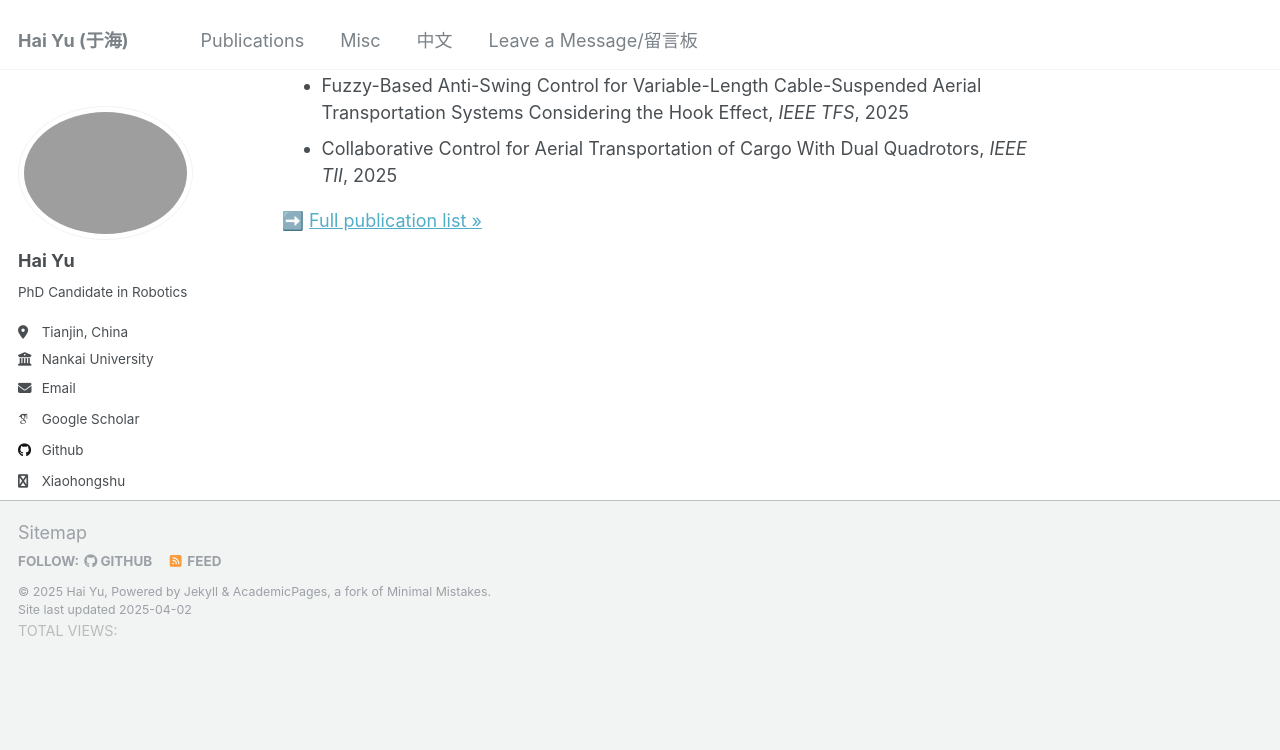
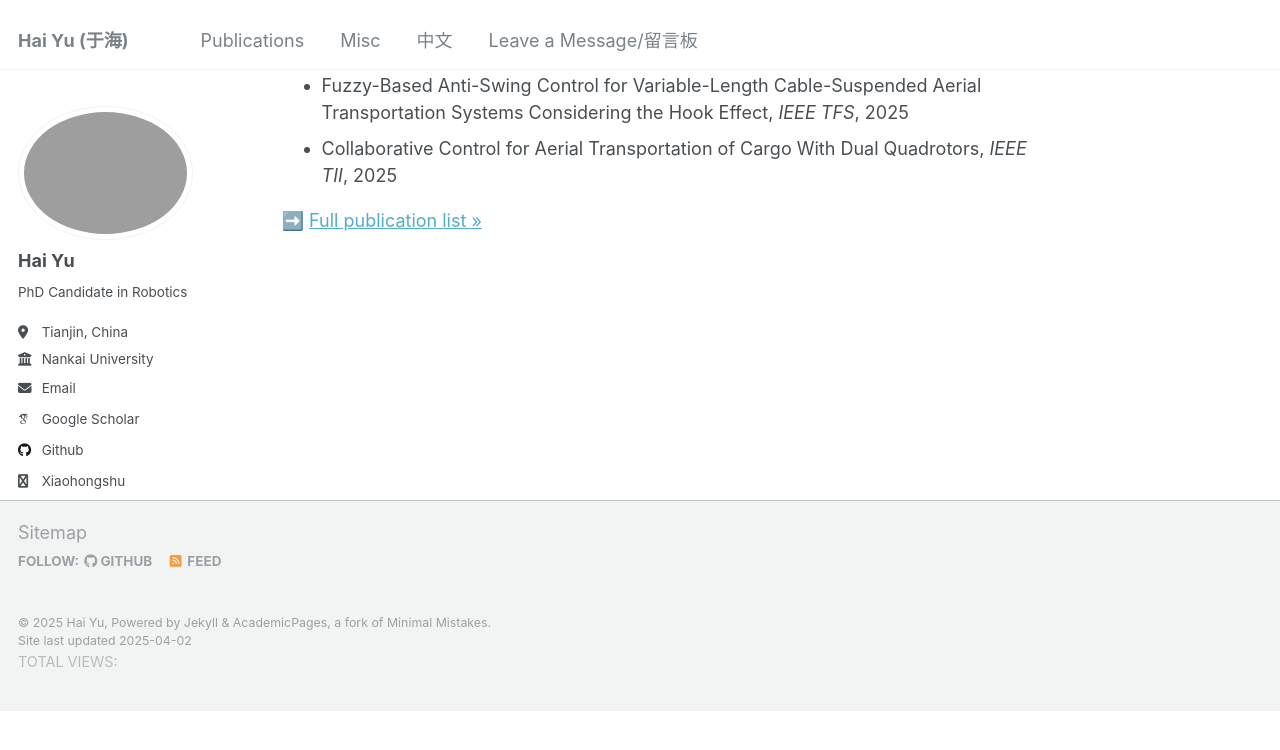
Before and after one commit to wangy1893/wangy1893.github.io, a Jekyll site: the page built from _pages/about.md, in a window 1280 px wide and 900 px high, scrolled down 1851 px. Shown: the top 750 px of the window. Built offline with Jekyll 4.4.1, drawn with Linux system fonts in a browser that asks for light colours; some web fonts are replaced; a script that is not in the unit is left out; comment, search, counter and statistics services are not loaded; after the commit the page ends 2562 px from its top, so only the background shows below that.

Commit message:
Update footer.html

```diff
--- a/_includes/footer.html
+++ b/_includes/footer.html
@@ -13,22 +13,34 @@
       <li><a href="http://bitbucket.org/{{ site.author.bitbucket }}"><i class="fab fa-bitbucket" aria-hidden="true"></i> Bitbucket</a></li>
     {% endif %}
     {% if site.atom_feed.hide != true %}
-    <li><a href="{% if site.atom_feed.path %}{{ site.atom_feed.path }}{% else %}{{ base_path }}/feed.xml{% endif %}"><i class="fa fa-fw fa-rss-square" aria-hidden="true"></i> {{ site.data.ui-text[site.locale].feed_label | default: "Feed" }}</a></li>
+      <li><a href="{% if site.atom_feed.path %}{{ site.atom_feed.path }}{% else %}{{ base_path }}/feed.xml{% endif %}">
+        <i class="fa fa-fw fa-rss-square" aria-hidden="true"></i>
+        {{ site.data.ui-text[site.locale].feed_label | default: "Feed" }}</a>
+      </li>
     {% endif %}
   </ul>
 </div>
 {% endif %}
 
-<div class="page__footer-copyright">
-  &copy; {{ site.time | date: '%Y' }} {{ site.name | default: site.title }}, {{ site.data.ui-text[site.locale].powered_by | default: "Powered by" }} <a href="http://jekyllrb.com" rel="nofollow">Jekyll</a> &amp; <a href="https://github.com/academicpages/academicpages.github.io">AcademicPages</a>, a fork of <a href="https://mademistakes.com/work/minimal-mistakes-jekyll-theme/" rel="nofollow">Minimal Mistakes</a>.<br />
-  Site last updated {{ "now" | date: '%Y-%m-%d' %}}
-</div>
-<div style="color:#bbb;font-size:0.8rem;">
-    TOTAL VIEWS: <span id="busuanzi_value_site_pv"></span>
-</div>
-<!-- 🌐 小型居中地球访问图 -->
-<div style="display: flex; justify-content: center; margin-top: 30px; margin-bottom: 10px;">
-  <div style="width: 200px; height: 200px; overflow: hidden; transform: scale(0.3); transform-origin: center;">
+<!-- ✅ 页脚左右排布：左文字 + 右地球图 -->
+<div style="display: flex; justify-content: space-between; align-items: center; flex-wrap: wrap; margin-top: 10px;">
+  <!-- 左侧：版权信息 -->
+  <div>
+    <div class="page__footer-copyright">
+      &copy; {{ site.time | date: '%Y' }} {{ site.name | default: site.title }},
+      {{ site.data.ui-text[site.locale].powered_by | default: "Powered by" }}
+      <a href="http://jekyllrb.com" rel="nofollow">Jekyll</a> &amp;
+      <a href="https://github.com/academicpages/academicpages.github.io">AcademicPages</a>,
+      a fork of <a href="https://mademistakes.com/work/minimal-mistakes-jekyll-theme/" rel="nofollow">Minimal Mistakes</a>.<br />
+      Site last updated {{ "now" | date: '%Y-%m-%d' }}
+    </div>
+    <div style="color:#bbb;font-size:0.8rem;">
+      TOTAL VIEWS: <span id="busuanzi_value_site_pv"></span>
+    </div>
+  </div>
+
+  <!-- 右侧：缩小地球图 -->
+  <div style="width: 100px; height: 100px; overflow: hidden; transform: scale(0.4); transform-origin: center;">
     <script type="text/javascript" id="clstr_globe"
       src="//clustrmaps.com/globe.js?d=s4FOtRt-xxeAAs-Catbe6QaM8V0X-j73u9t1wgW22Zo">
     </script>
```
